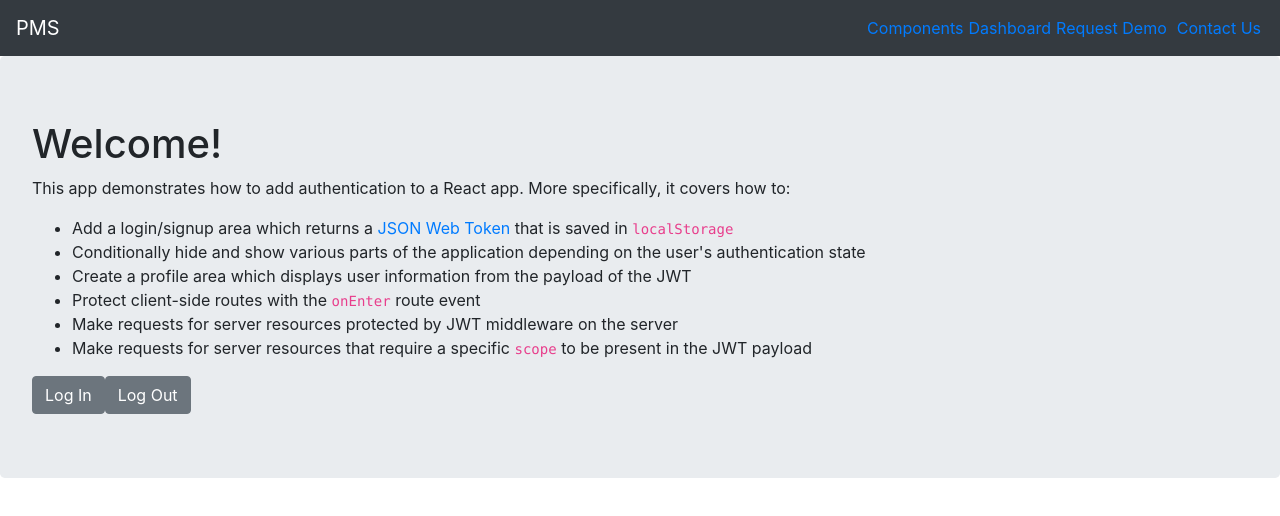
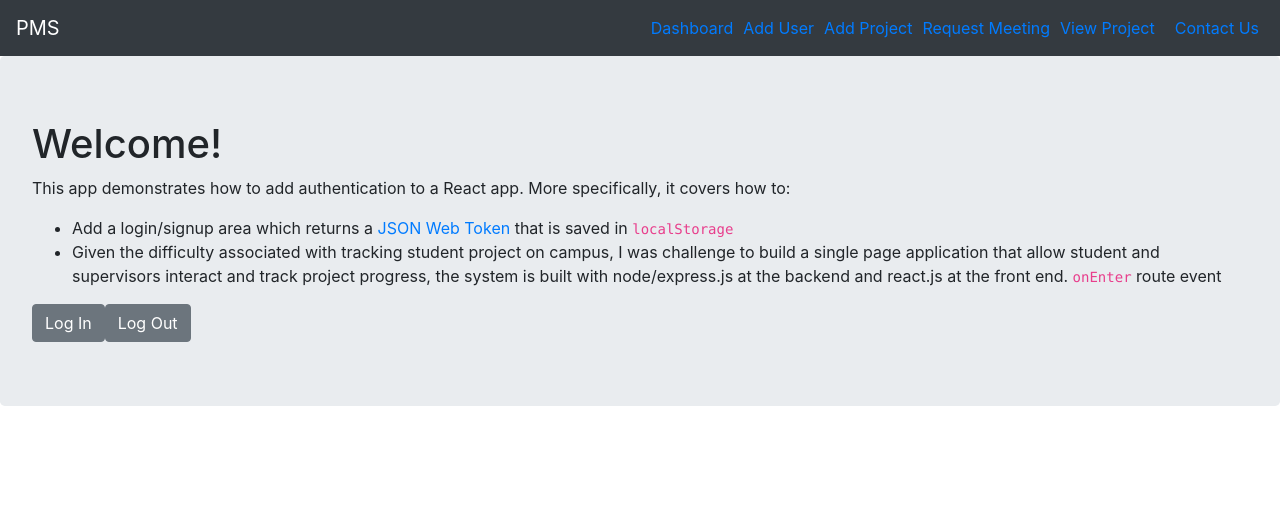
Before and after one commit to mubarak23/pms_ui, a React (Create React App) app: page / in a window 1280 px wide. Shown: the top 516 px of the page. Built offline with nearby package versions, Linux system fonts and the light colour scheme.

Commit message:
restructure the navbar

```diff
--- a/src/App.css
+++ b/src/App.css
@@ -32,6 +32,6 @@
   }
 }
 .navbar-nav > li{
-  padding-left:2px;
-  padding-right:3px;
+  padding-left:5px;
+  padding-right:5px;
 }
--- a/src/App.js
+++ b/src/App.js
@@ -10,6 +10,7 @@ import Meetings from './components/meetings/meetings'
 import AddMeeting from './components/meetings/addMeeting';
 import Projects from './components/projects/projects';
 import AddProject from './components/projects/addProject';
+import AddUser from './components/users/addUser';
 import MainApp from './components/MainApp/mainApp';
 //import Home from './views/Home/Home';
 
@@ -23,7 +24,7 @@ function App() {
                 <Route path="/addmeeting" exact component={AddMeeting}/>
                 <Route path="/projects" exact component={Projects}/>
                 <Route path="/addproject" exact component={AddProject}/>
-
+                <Route path="/adduser" exact component ={AddUser}/>
     </Router>
     </div>
   );
--- a/src/components/MainApp/mainApp.js
+++ b/src/components/MainApp/mainApp.js
@@ -19,11 +19,8 @@ class MainApp extends React.Component{
                     <br/>
                     <div className="container">
                    <div className="row">
-                       <div className="col-md-4">
-                       <SideBar/>
-                       </div>
                        <div className="col-md-8">
-                       <h2>This is the main App</h2>
+                       <h2>This section will show the summary of all activities on the platform </h2>
                        </div>
                    </div>
                </div>
--- a/src/components/users/addUser.js
+++ b/src/components/users/addUser.js
@@ -1,5 +1,6 @@
 import React from 'react';
 import "bootstrap/dist/css/bootstrap.min.css";
+import Navbar from '../../../src/views/Home/superNav';
 
 class Adduser extends React.Component{
     constructor(props){
@@ -9,6 +10,7 @@ class Adduser extends React.Component{
     render(){
         return(
             <div>
+               <Navbar/>
                 Component that us add user to the system
             </div>
         )
--- a/src/views/Home/Home.js
+++ b/src/views/Home/Home.js
@@ -17,11 +17,10 @@ function Home(){
         <p>This app demonstrates how to add authentication to a React app. More specifically, it covers how to:</p>
         <ul>
           <li>Add a login/signup area which returns a <a href="https://jwt.io/introduction">JSON Web Token</a> that is saved in <code>localStorage</code></li>
-          <li>Conditionally hide and show various parts of the application depending on the user's authentication state</li>
-          <li>Create a profile area which displays user information from the payload of the JWT</li>
-          <li>Protect client-side routes with the <code>onEnter</code> route event</li>
-          <li>Make requests for server resources protected by JWT middleware on the server</li>
-          <li>Make requests for server resources that require a specific <code>scope</code> to be present in the JWT payload</li>
+          <li>Given the difficulty associated with tracking student project on campus,
+             I was challenge to build a single page application that allow student and
+             supervisors interact and track project progress, the system is built with node/express.js
+            at the backend and react.js at the front end. <code>onEnter</code> route event</li>
         </ul>
 
             <Button ClassName="btn btn-primary" bsSize="large">Log In</Button>
--- a/src/views/Home/superNav.js
+++ b/src/views/Home/superNav.js
@@ -7,18 +7,23 @@ function MainNavbar (){
         <div>
 
             <nav className="navbar navbar-dark bg-dark navbar-expand-lg">
-                <Link to="/home" className="navbar-brand">PMS</Link>
+                <Link to="/" className="navbar-brand">PMS</Link>
                 <div className="collapse navbar-collapse">
                     <ul className="navbar-nav ml-auto">
-                        <li></li>
-                        <li className="navbar-item">
-                            <Link to="/meetings" className="navbar-link">Components</Link>
-                        </li>
                         <li className="navbar-item">
                             <Link to="/home" className="navbar-link">Dashboard</Link>
                         </li>
                         <li className="navbar-item">
-                            <Link to="/createxercise" className="navbar-link">Request Demo</Link>
+                            <Link to="/adduser" className="navbar-link">Add User</Link>
+                        </li>
+                        <li className="navbar-item">
+                            <Link to="/addproject" className="navbar-link">Add Project</Link>
+                        </li>
+                        <li className="navbar-item">
+                            <Link to="/addmeeting" className="navbar-link">Request Meeting</Link>
+                        </li>
+                        <li className="navbar-item">
+                            <Link to="/projects" className="navbar-link">View Project</Link>
                         </li>
                         <li></li>
                         <li className="navbar-item">
```
